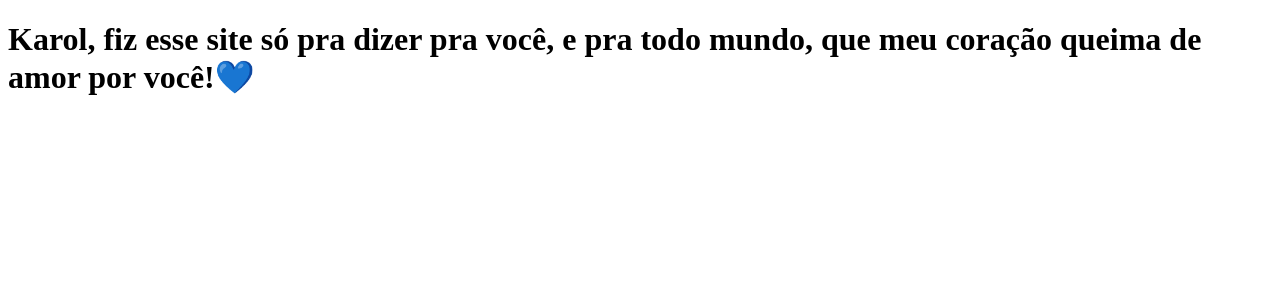
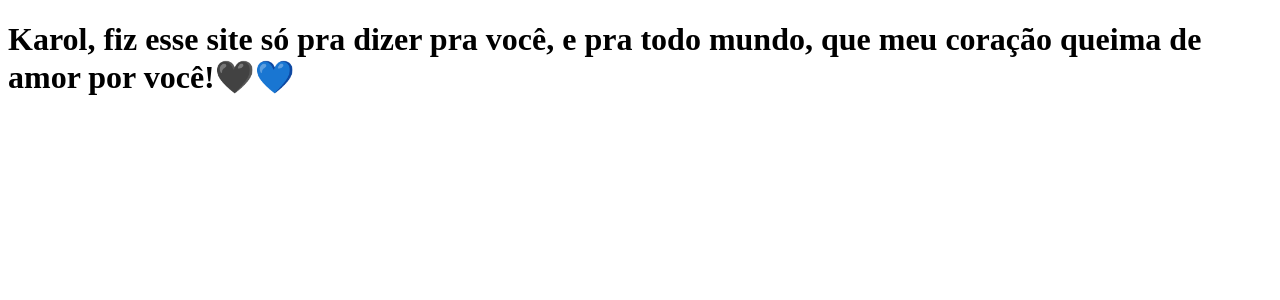
Before and after one commit to Funarix/CodeHub-, a Next.js app: page / in a window 1280 px wide. Shown: the top 300 px of the page. Built offline with nearby package versions, Linux system fonts and the light colour scheme.

Commit message:
novas alterações

```diff
--- a/pages/index.js
+++ b/pages/index.js
@@ -1,6 +1,10 @@
 function Home(){
 
-    return<h1>Karol, fiz esse site só pra dizer pra você, e pra todo mundo, que meu coração queima de amor por você!💙</h1>
+    return<h1>Karol, fiz esse site só pra dizer pra você, e pra todo mundo, que meu coração queima de amor por você!🖤💙</h1>
+
+
+
+
 }
 
 export default Home
```
